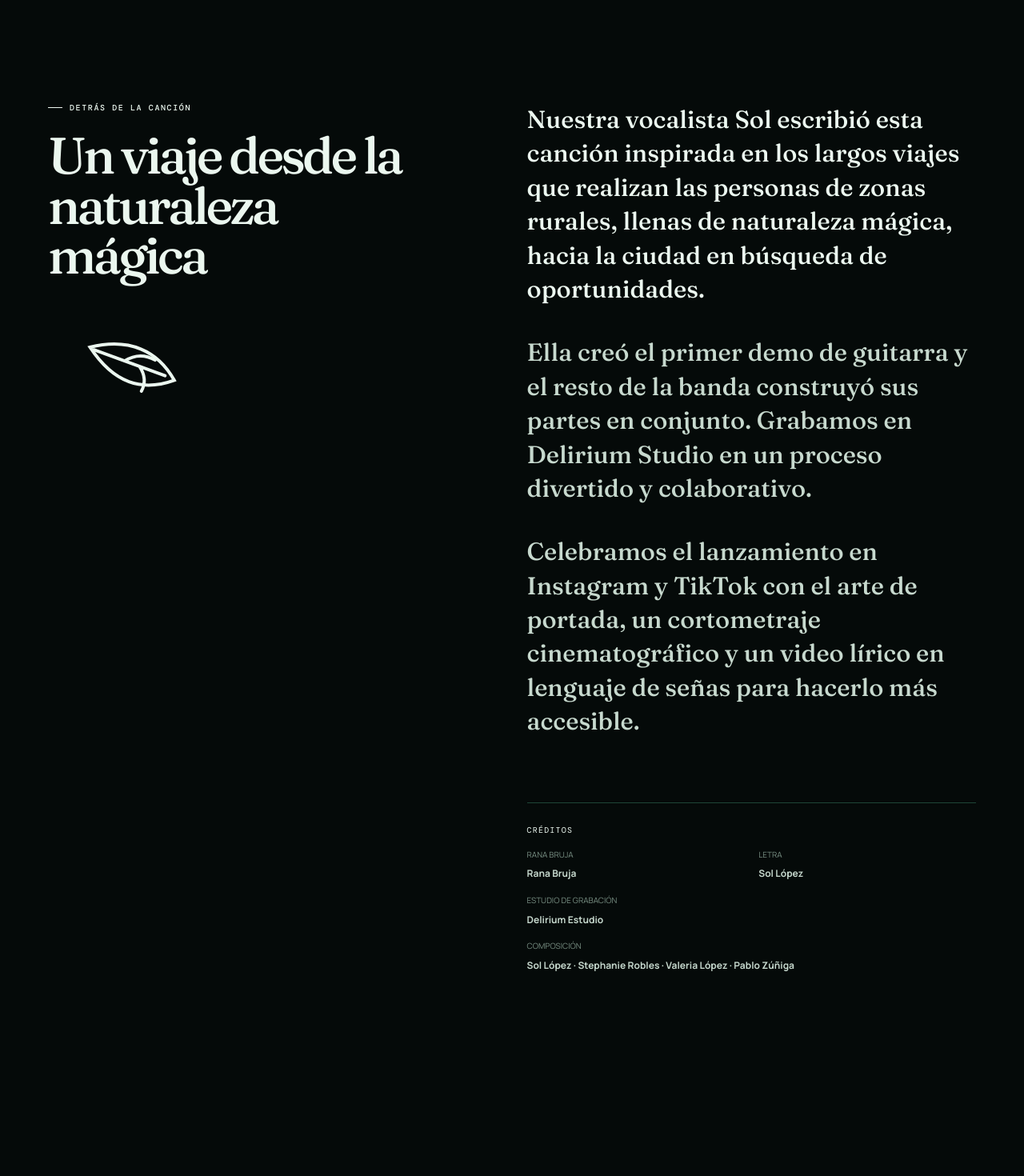
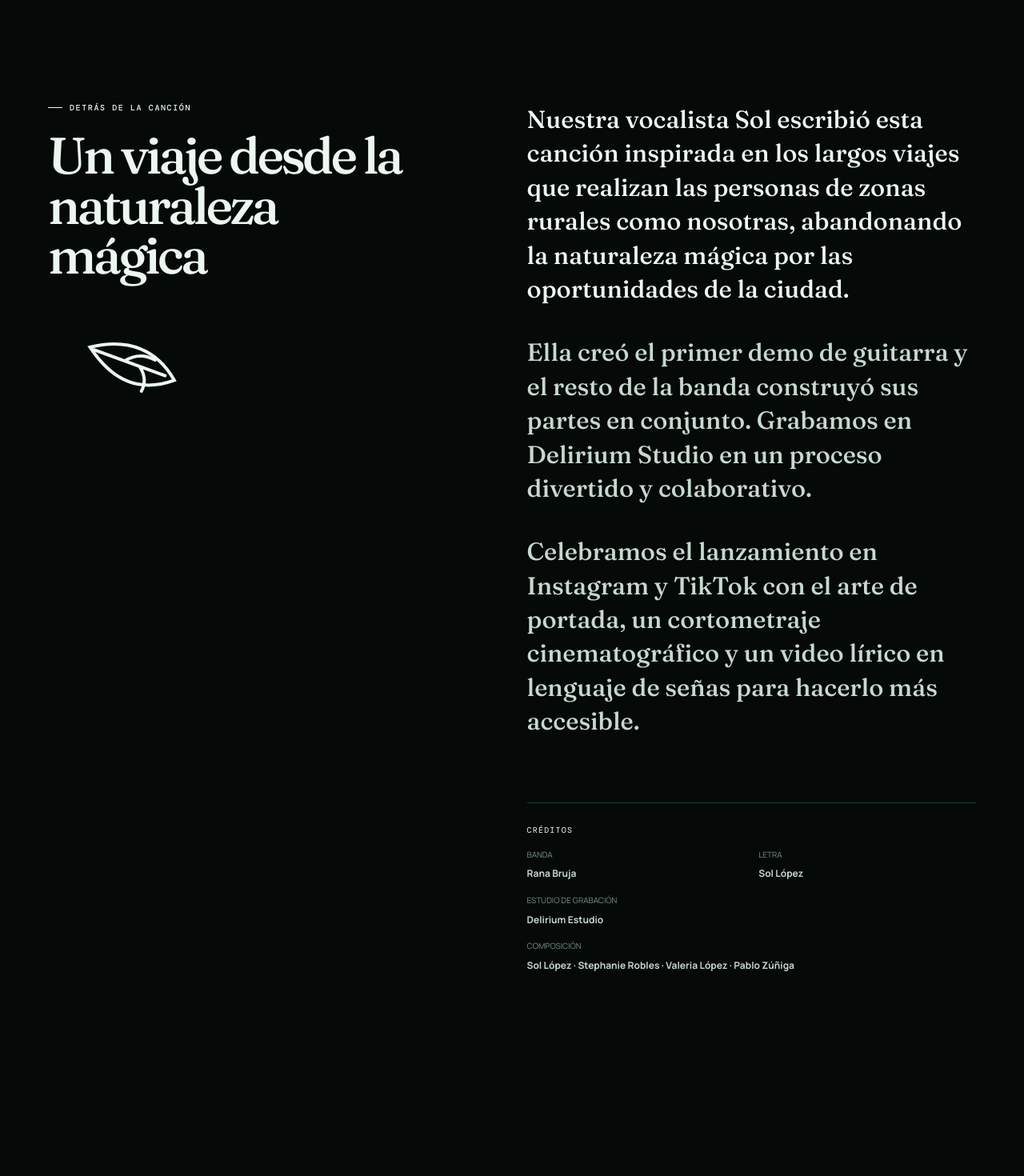
Before and after one commit to teroga2007/poco-sol-single, a React (Vite) app: page / in a window 1280 px wide. Shown: the part 1200-2670 px from the top of the page at 80% size. Built offline with nearby package versions, Linux system fonts and the light colour scheme.

Commit message:
Refine launch copy and root navigation

```diff
--- a/public-root/index.html
+++ b/public-root/index.html
@@ -17,8 +17,23 @@
       * { box-sizing: border-box; }
       html, body { width: 100%; height: 100%; margin: 0; }
       body { display: grid; place-items: center; overflow: hidden; background: #000; color: #eafff4; font-family: Arial, Helvetica, sans-serif; }
+      main { display: grid; justify-items: center; gap: 24px; }
       p { margin: 0; font-size: clamp(12px, 1.4vw, 16px); font-weight: 700; letter-spacing: .38em; text-indent: .38em; }
+      a { border: 1px solid #4bc196; padding: 13px 17px; color: #eafff4; text-decoration: none; font-size: 11px; font-weight: 700; letter-spacing: .11em; text-transform: uppercase; transition: .2s ease; }
+      a:hover { background: #4bc196; color: #000; }
     </style>
   </head>
-  <body><p>PRÓXIMAMENTE</p></body>
+  <body>
+    <main>
+      <p id="coming-soon">PRÓXIMAMENTE</p>
+      <a id="single-link" href="/poco-sol-single/">NUEVO SENCILLO · POCO SOL</a>
+    </main>
+    <script>
+      if (navigator.language && navigator.language.toLowerCase().startsWith('en')) {
+        document.documentElement.lang = 'en';
+        document.getElementById('coming-soon').textContent = 'COMING SOON';
+        document.getElementById('single-link').textContent = 'NEW SINGLE · POCO SOL';
+      }
+    </script>
+  </body>
 </html>
--- a/src/i18n/en.json
+++ b/src/i18n/en.json
@@ -2,11 +2,12 @@
   "nav": { "story": "The song", "watch": "Watch", "follow": "Socials" },
   "hero": { "eyebrow": "New single · Rana Bruja", "title": "Poco Sol", "release": "OUT ON\nJULY 29, 2026", "credit": "Cover artwork by Gabriela Montero B.", "listen": "Listen on July 29", "presave": "Add to calendar" },
   "player": { "label": "Exclusive preview", "duration": "50 second preview", "playing": "Playing preview", "paused": "Play preview" },
-  "story": { "eyebrow": "Behind the song", "title": "A journey from magical nature", "text1": "Our vocalist Sol wrote this song inspired by the long journeys people from rural areas full of magical nature take to the city in search of opportunities.", "text2": "She created the first guitar demo, and the rest of the band built our parts together. We recorded it at Delirium Studio in a fun, collaborative process.", "text3": "We're celebrating the release on Instagram and TikTok with the cover art, a cinematic short film, and a sign language lyric video to make it more accessible." },
-  "credits": { "title": "Credits", "artist": "Rana Bruja", "composer": "Written by", "lyricist": "Lyrics by", "studio": "Recording studio", "names": "Sol López · Stephanie Robles · Valeria López · Pablo Zúñiga", "lyrics": "Sol López", "studioName": "Delirium Estudio" },
+  "story": { "eyebrow": "Behind the song", "title": "A journey from magical nature", "text1": "Our vocalist Sol wrote this song inspired by the long journeys people from rural areas like ours take, leaving magical nature behind for the opportunities of the city.", "text2": "She created the first guitar demo, and the rest of the band built our parts together. We recorded it at Delirium Studio in a fun, collaborative process.", "text3": "We're celebrating the release on Instagram and TikTok with the cover art, a cinematic short film, and a sign language lyric video to make it more accessible." },
+  "credits": { "title": "Credits", "artist": "Band", "composer": "Written by", "lyricist": "Lyrics by", "studio": "Recording studio", "names": "Sol López · Stephanie Robles · Valeria López · Pablo Zúñiga", "lyrics": "Sol López", "studioName": "Delirium Estudio" },
   "lyrics": { "eyebrow": "Lyrics", "title": "Poco Sol", "toggle": "Read full lyrics", "hide": "Close lyrics" },
   "videos": { "eyebrow": "Poco Sol universe", "title": "Watch, feel, listen again", "subtitle": "Pieces that expand the song's story.", "reel": "Lyric reel", "return": "Sometimes the way back…", "travel": "Though on this journey we drift away…", "city": "On the way to the city", "film": "Short film", "talk": "Sol tells us", "sign": "Sign language lyric video", "comingSoon": "Coming soon", "watch": "Watch preview", "open": "Watch on", "close": "Close" },
-  "social": { "eyebrow": "Follow the spell", "title": "Find Rana Bruja", "facebook": "Facebook", "instagram": "Instagram", "tiktok": "TikTok", "booking": "Bookings and quotes" },
+  "social": { "eyebrow": "Follow the spell", "title": "Find Rana Bruja", "facebook": "Facebook", "instagram": "Instagram", "tiktok": "TikTok", "booking": "Bookings" },
   "platforms": { "eyebrow": "Out now", "title": "Listen anywhere", "spotify": "Spotify", "apple": "Apple Music", "youtube": "YouTube Music", "amazon": "Amazon Music", "deezer": "Deezer", "pandora": "Pandora", "tidal": "Tidal", "all": "All platforms", "linkSoon": "Link coming soon" },
-  "footer": "Made in Costa Rica · © 2026 Rana Bruja"
+  "footer": "Made in Costa Rica · © 2026 Rana Bruja",
+  "digital": "@sdigital.cr"
 }
--- a/src/i18n/es.json
+++ b/src/i18n/es.json
@@ -2,11 +2,12 @@
   "nav": { "story": "La canción", "watch": "Ver", "follow": "Redes" },
   "hero": { "eyebrow": "Nuevo single · Rana Bruja", "title": "Poco Sol", "release": "DISPONIBLE EL\n29.07.26", "credit": "Arte de portada por Gabriela Montero B.", "listen": "Escúchala el 29 de julio", "presave": "Agregar al calendario" },
   "player": { "label": "Preview exclusivo", "duration": "Preview de 50 segundos", "playing": "Reproduciendo preview", "paused": "Escuchar preview" },
-  "story": { "eyebrow": "Detrás de la canción", "title": "Un viaje desde la naturaleza mágica", "text1": "Nuestra vocalista Sol escribió esta canción inspirada en los largos viajes que realizan las personas de zonas rurales, llenas de naturaleza mágica, hacia la ciudad en búsqueda de oportunidades.", "text2": "Ella creó el primer demo de guitarra y el resto de la banda construyó sus partes en conjunto. Grabamos en Delirium Studio en un proceso divertido y colaborativo.", "text3": "Celebramos el lanzamiento en Instagram y TikTok con el arte de portada, un cortometraje cinematográfico y un video lírico en lenguaje de señas para hacerlo más accesible." },
-  "credits": { "title": "Créditos", "artist": "Rana Bruja", "composer": "Composición", "lyricist": "Letra", "studio": "Estudio de grabación", "names": "Sol López · Stephanie Robles · Valeria López · Pablo Zúñiga", "lyrics": "Sol López", "studioName": "Delirium Estudio" },
+  "story": { "eyebrow": "Detrás de la canción", "title": "Un viaje desde la naturaleza mágica", "text1": "Nuestra vocalista Sol escribió esta canción inspirada en los largos viajes que realizan las personas de zonas rurales como nosotras, abandonando la naturaleza mágica por las oportunidades de la ciudad.", "text2": "Ella creó el primer demo de guitarra y el resto de la banda construyó sus partes en conjunto. Grabamos en Delirium Studio en un proceso divertido y colaborativo.", "text3": "Celebramos el lanzamiento en Instagram y TikTok con el arte de portada, un cortometraje cinematográfico y un video lírico en lenguaje de señas para hacerlo más accesible." },
+  "credits": { "title": "Créditos", "artist": "Banda", "composer": "Composición", "lyricist": "Letra", "studio": "Estudio de grabación", "names": "Sol López · Stephanie Robles · Valeria López · Pablo Zúñiga", "lyrics": "Sol López", "studioName": "Delirium Estudio" },
   "lyrics": { "eyebrow": "La letra", "title": "Poco Sol", "toggle": "Ver letra completa", "hide": "Cerrar letra" },
   "videos": { "eyebrow": "Universo Poco Sol", "title": "Mira, siente, vuelve a escuchar", "subtitle": "Piezas que expanden la historia de la canción.", "reel": "Reel de letra", "return": "A veces el camino de regreso…", "travel": "Aunque en este viaje se alejen…", "city": "En el camino a la ciudad", "film": "Cortometraje", "talk": "Sol nos cuenta", "sign": "Video lírico en LESCO", "comingSoon": "Próximamente", "watch": "Ver vista previa", "open": "Ver en", "close": "Cerrar" },
-  "social": { "eyebrow": "Sigue el hechizo", "title": "Encuentra a Rana Bruja", "facebook": "Facebook", "instagram": "Instagram", "tiktok": "TikTok", "booking": "Invitaciones y cotizaciones" },
+  "social": { "eyebrow": "Sigue el hechizo", "title": "Encuentra a Rana Bruja", "facebook": "Facebook", "instagram": "Instagram", "tiktok": "TikTok", "booking": "Contrataciones" },
   "platforms": { "eyebrow": "Ya disponible", "title": "Escúchala donde quieras", "spotify": "Spotify", "apple": "Apple Music", "youtube": "YouTube Music", "amazon": "Amazon Music", "deezer": "Deezer", "pandora": "Pandora", "tidal": "Tidal", "all": "Todas las plataformas", "linkSoon": "Link muy pronto" },
-  "footer": "Hecho desde Costa Rica · © 2026 Rana Bruja"
+  "footer": "Hecho desde Costa Rica · © 2026 Rana Bruja",
+  "digital": "@sdigital.cr"
 }
--- a/src/main.tsx
+++ b/src/main.tsx
@@ -144,7 +144,7 @@ function App() {
 
     {activeVideo && <div className="video-modal" role="dialog" aria-modal="true" aria-label={activeVideo.title} onMouseDown={() => setActiveVideo(null)}><div className="modal-content" onMouseDown={event => event.stopPropagation()}><button className="modal-close" onClick={() => setActiveVideo(null)} aria-label={t.videos.close}>×</button><iframe src={activeVideo.embed} title={activeVideo.title} allow="encrypted-media; fullscreen" allowFullScreen /><div className="modal-footer"><span>{activeVideo.platform}</span><a href={activeVideo.url} target="_blank" rel="noreferrer">{t.videos.open} {activeVideo.platform} <b>↗</b></a></div></div></div>}
 
-    <footer id="redes"><div className="shell footer"><div><p className="eyebrow"><span />{t.social.eyebrow}</p><h2>{t.social.title}</h2></div><img className="band-photo" src={asset('rana-bruja-band.jpg')} alt="Rana Bruja" /><div className="socials"><a href="https://www.facebook.com/ranabruja/" target="_blank" rel="noreferrer">{t.social.facebook} <span>↗</span></a><a href="https://www.instagram.com/rana.bruja/" target="_blank" rel="noreferrer">{t.social.instagram} <span>↗</span></a><a href="https://www.tiktok.com/discover/rana-bruja" target="_blank" rel="noreferrer">{t.social.tiktok} <span>↗</span></a></div><a className="booking" href="mailto:ranabrujaband@gmail.com"><small>{t.social.booking}</small><strong>ranabrujaband@gmail.com</strong><span>↗</span></a><p className="footer-note">{t.footer}</p></div></footer>
+    <footer id="redes"><div className="shell footer"><div><p className="eyebrow"><span />{t.social.eyebrow}</p><h2>{t.social.title}</h2></div><img className="band-photo" src={asset('rana-bruja-band.jpg')} alt="Rana Bruja" /><div className="socials"><a href="https://www.facebook.com/ranabruja/" target="_blank" rel="noreferrer">{t.social.facebook} <span>↗</span></a><a href="https://www.instagram.com/rana.bruja/" target="_blank" rel="noreferrer">{t.social.instagram} <span>↗</span></a><a href="https://www.tiktok.com/discover/rana-bruja" target="_blank" rel="noreferrer">{t.social.tiktok} <span>↗</span></a></div><a className="booking" href="mailto:ranabrujaband@gmail.com"><small>{t.social.booking}</small><strong>ranabrujaband@gmail.com</strong><span>↗</span></a><p className="footer-note">{t.footer} · <a href="https://www.instagram.com/sdigital.cr" target="_blank" rel="noreferrer">{t.digital}</a></p></div></footer>
   </main>
 }
 
```
Also changed, not shown: src/styles.css.
